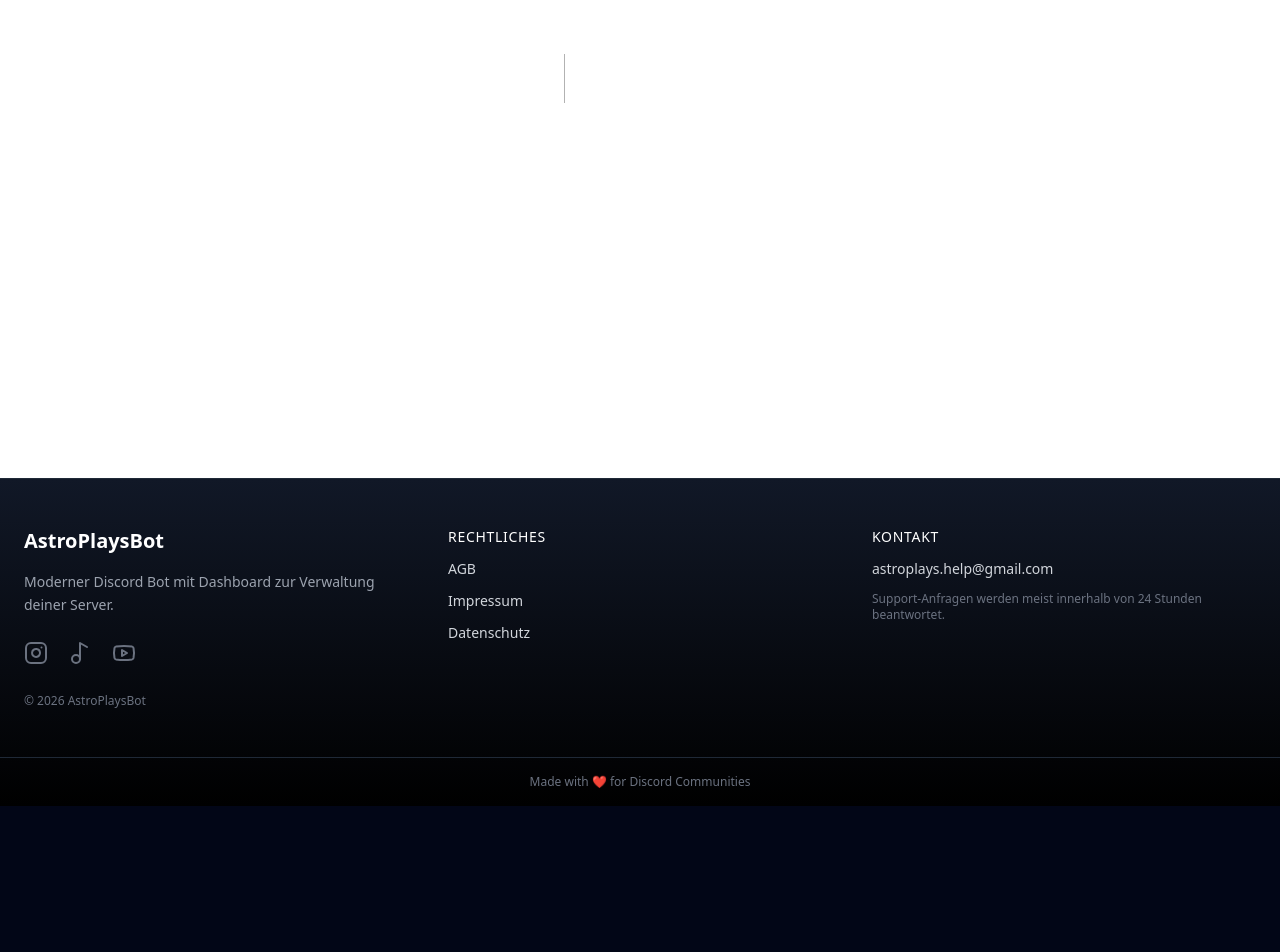
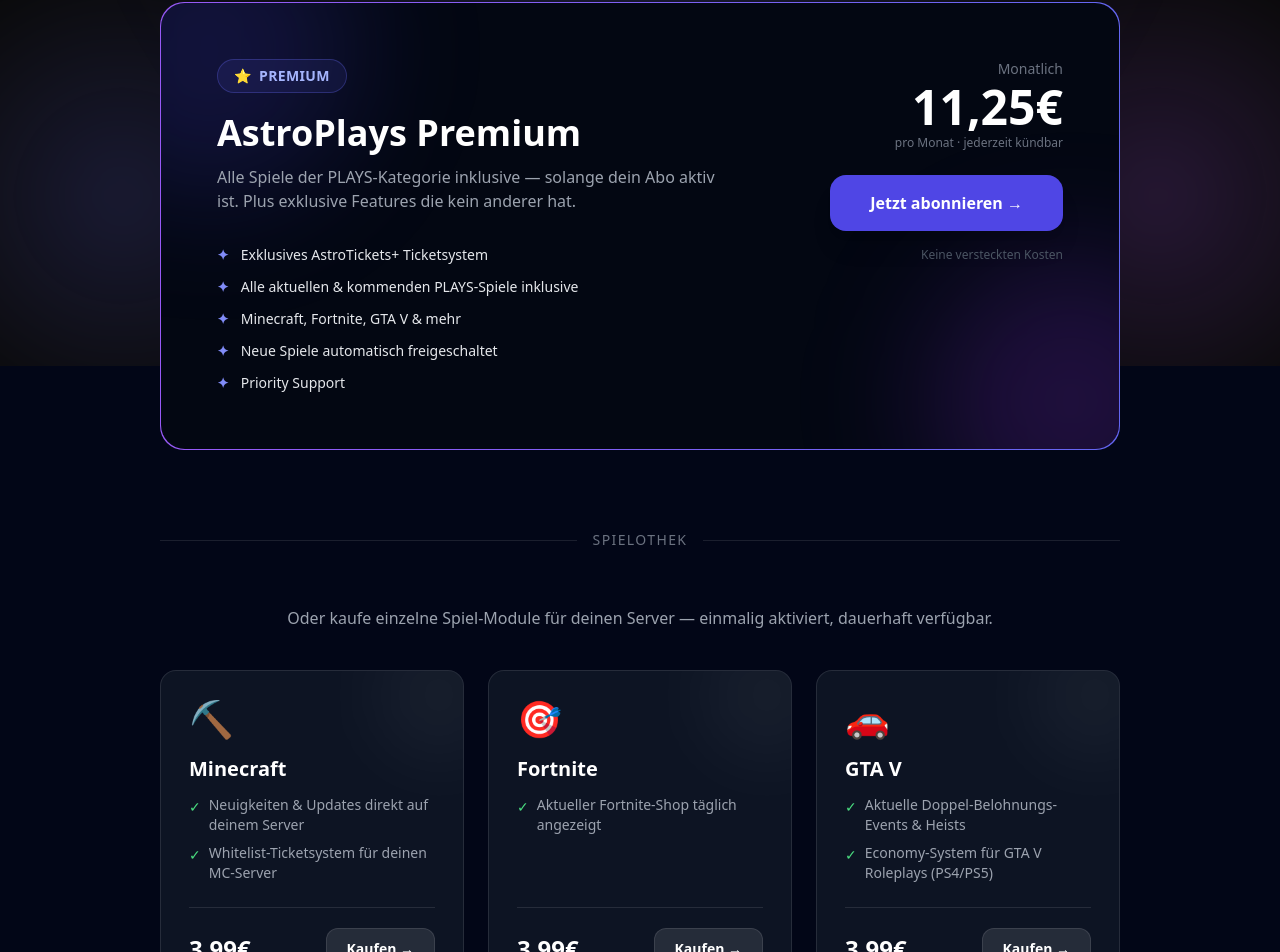
Before and after one commit to AstroPlaysBot/information, a Next.js app: page /purchase in a window 1280 px wide. Before the commit this address had no page. Shown: the part 434-1386 px from the top of the page. Before the commit the page ends 1240 px from the top, so only its background shows below. Built offline with nearby package versions, Linux system fonts and the light colour scheme.

Commit message:
Create page.tsx

```diff
--- /dev/null
+++ b/src/app/purchase/page.tsx
@@ -0,0 +1,175 @@
+'use client';
+
+import React from 'react';
+import Background from '../../components/Background';
+
+export default function PurchasePage() {
+  const games = [
+    {
+      name: 'Minecraft',
+      emoji: '⛏️',
+      features: [
+        'Neuigkeiten & Updates direkt auf deinem Server',
+        'Whitelist-Ticketsystem für deinen MC-Server',
+      ],
+      price: '3,99',
+    },
+    {
+      name: 'Fortnite',
+      emoji: '🎯',
+      features: [
+        'Aktueller Fortnite-Shop täglich angezeigt',
+      ],
+      price: '3,99',
+    },
+    {
+      name: 'GTA V',
+      emoji: '🚗',
+      features: [
+        'Aktuelle Doppel-Belohnungs-Events & Heists',
+        'Economy-System für GTA V Roleplays (PS4/PS5)',
+      ],
+      price: '3,99',
+    },
+  ];
+
+  return (
+    <div className="overflow-x-hidden relative min-h-screen">
+      <Background />
+
+      <section className="relative px-8 max-w-5xl mx-auto pt-32 pb-48">
+        <div className="text-center mb-16">
+          <h1 className="text-white text-5xl md:text-6xl font-extrabold leading-tight mb-4">
+            Premium & Spielothek
+          </h1>
+          <p className="text-gray-400 text-lg max-w-xl mx-auto">
+            Wähle deinen Plan oder erweitere deinen Server mit einzelnen Spiel-Modulen.
+          </p>
+        </div>
+
+        {/* PREMIUM CARD */}
+        <div className="relative mb-20">
+          {/* Animated border via pseudo-element approach using wrapper */}
+          <div className="premium-glow-wrapper rounded-3xl p-px">
+            <div className="relative rounded-3xl bg-gray-950 overflow-hidden">
+              {/* Inner glow blobs */}
+              <div className="absolute -top-24 -left-24 w-72 h-72 bg-indigo-600/20 rounded-full blur-3xl pointer-events-none" />
+              <div className="absolute -bottom-24 -right-24 w-72 h-72 bg-purple-600/20 rounded-full blur-3xl pointer-events-none" />
+
+              <div className="relative p-10 md:p-14">
+                <div className="flex flex-col md:flex-row md:items-start md:justify-between gap-8">
+                  <div className="flex-1">
+                    <div className="inline-flex items-center gap-2 bg-indigo-500/10 border border-indigo-500/30 rounded-full px-4 py-1.5 mb-5">
+                      <span className="text-yellow-400 text-sm">⭐</span>
+                      <span className="text-indigo-300 text-sm font-semibold tracking-wide uppercase">Premium</span>
+                    </div>
+
+                    <h2 className="text-white text-4xl font-extrabold mb-3">AstroPlays Premium</h2>
+                    <p className="text-gray-400 text-base mb-8 max-w-lg">
+                      Alle Spiele der PLAYS-Kategorie inklusive — solange dein Abo aktiv ist. Plus exklusive Features die kein anderer hat.
+                    </p>
+
+                    <ul className="space-y-3">
+                      {[
+                        '✦ Exklusives AstroTickets+ Ticketsystem',
+                        '✦ Alle aktuellen & kommenden PLAYS-Spiele inklusive',
+                        '✦ Minecraft, Fortnite, GTA V & mehr',
+                        '✦ Neue Spiele automatisch freigeschaltet',
+                        '✦ Priority Support',
+                      ].map((f) => (
+                        <li key={f} className="flex items-center gap-3 text-gray-200 text-sm">
+                          <span className="text-indigo-400 font-bold">{f.slice(0, 1)}</span>
+                          <span>{f.slice(2)}</span>
+                        </li>
+                      ))}
+                    </ul>
+                  </div>
+
+                  <div className="flex flex-col items-center md:items-end gap-4 shrink-0">
+                    <div className="text-center md:text-right">
+                      <p className="text-gray-500 text-sm mb-1">Monatlich</p>
+                      <p className="text-white text-5xl font-extrabold">11,25€</p>
+                      <p className="text-gray-500 text-xs mt-1">pro Monat · jederzeit kündbar</p>
+                    </div>
+                    <button className="w-full md:w-auto mt-2 px-10 py-4 rounded-2xl bg-indigo-600 hover:bg-indigo-500 transition text-white font-bold text-base shadow-xl hover:shadow-indigo-500/30">
+                      Jetzt abonnieren →
+                    </button>
+                    <p className="text-gray-600 text-xs text-center">Keine versteckten Kosten</p>
+                  </div>
+                </div>
+              </div>
+            </div>
+          </div>
+        </div>
+
+        {/* DIVIDER */}
+        <div className="flex items-center gap-4 mb-14">
+          <div className="flex-1 h-px bg-white/10" />
+          <p className="text-gray-500 text-sm font-medium uppercase tracking-widest">Spielothek</p>
+          <div className="flex-1 h-px bg-white/10" />
+        </div>
+
+        <p className="text-gray-400 text-center mb-10 text-base">
+          Oder kaufe einzelne Spiel-Module für deinen Server — einmalig aktiviert, dauerhaft verfügbar.
+        </p>
+
+        {/* GAME CARDS */}
+        <div className="grid grid-cols-1 sm:grid-cols-2 lg:grid-cols-3 gap-6">
+          {games.map((game) => (
+            <div
+              key={game.name}
+              className="relative rounded-2xl border border-white/10 bg-gray-900/80 overflow-hidden flex flex-col"
+            >
+              <div className="absolute -top-10 -right-10 w-32 h-32 bg-white/5 rounded-full blur-2xl pointer-events-none" />
+
+              <div className="relative p-7 flex flex-col flex-1">
+                <div className="text-4xl mb-4">{game.emoji}</div>
+                <h3 className="text-white text-xl font-bold mb-3">{game.name}</h3>
+
+                <ul className="space-y-2 flex-1 mb-6">
+                  {game.features.map((f) => (
+                    <li key={f} className="flex items-start gap-2 text-gray-400 text-sm">
+                      <span className="text-green-400 mt-0.5">✓</span>
+                      <span>{f}</span>
+                    </li>
+                  ))}
+                </ul>
+
+                <div className="border-t border-white/10 pt-5 flex items-center justify-between">
+                  <p className="text-white font-extrabold text-2xl">{game.price}€</p>
+                  <button className="px-5 py-2.5 rounded-xl bg-white/10 hover:bg-white/20 transition text-white font-semibold text-sm border border-white/10">
+                    Kaufen →
+                  </button>
+                </div>
+              </div>
+            </div>
+          ))}
+        </div>
+
+        <p className="text-center text-gray-600 text-sm mt-10">
+          Weitere Spiele folgen in Kürze · Preise inkl. MwSt.
+        </p>
+      </section>
+
+      <style jsx global>{`
+        @keyframes borderRotate {
+          0% { background-position: 0% 50%; }
+          50% { background-position: 100% 50%; }
+          100% { background-position: 0% 50%; }
+        }
+
+        .premium-glow-wrapper {
+          background: linear-gradient(
+            270deg,
+            #6366f1,
+            #a855f7,
+            #ec4899,
+            #6366f1
+          );
+          background-size: 400% 400%;
+          animation: borderRotate 4s ease infinite;
+        }
+      `}</style>
+    </div>
+  );
+}
```
